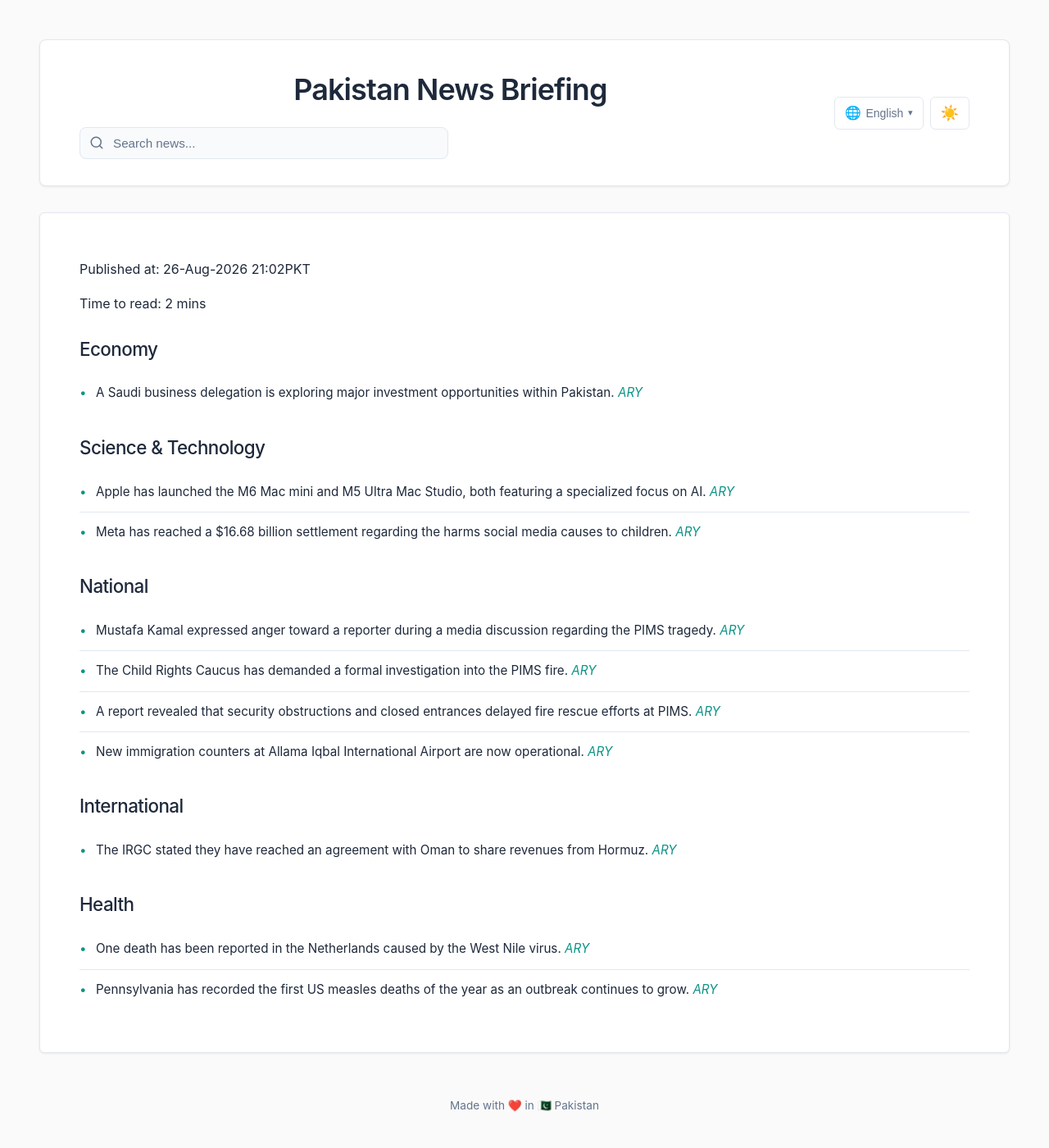
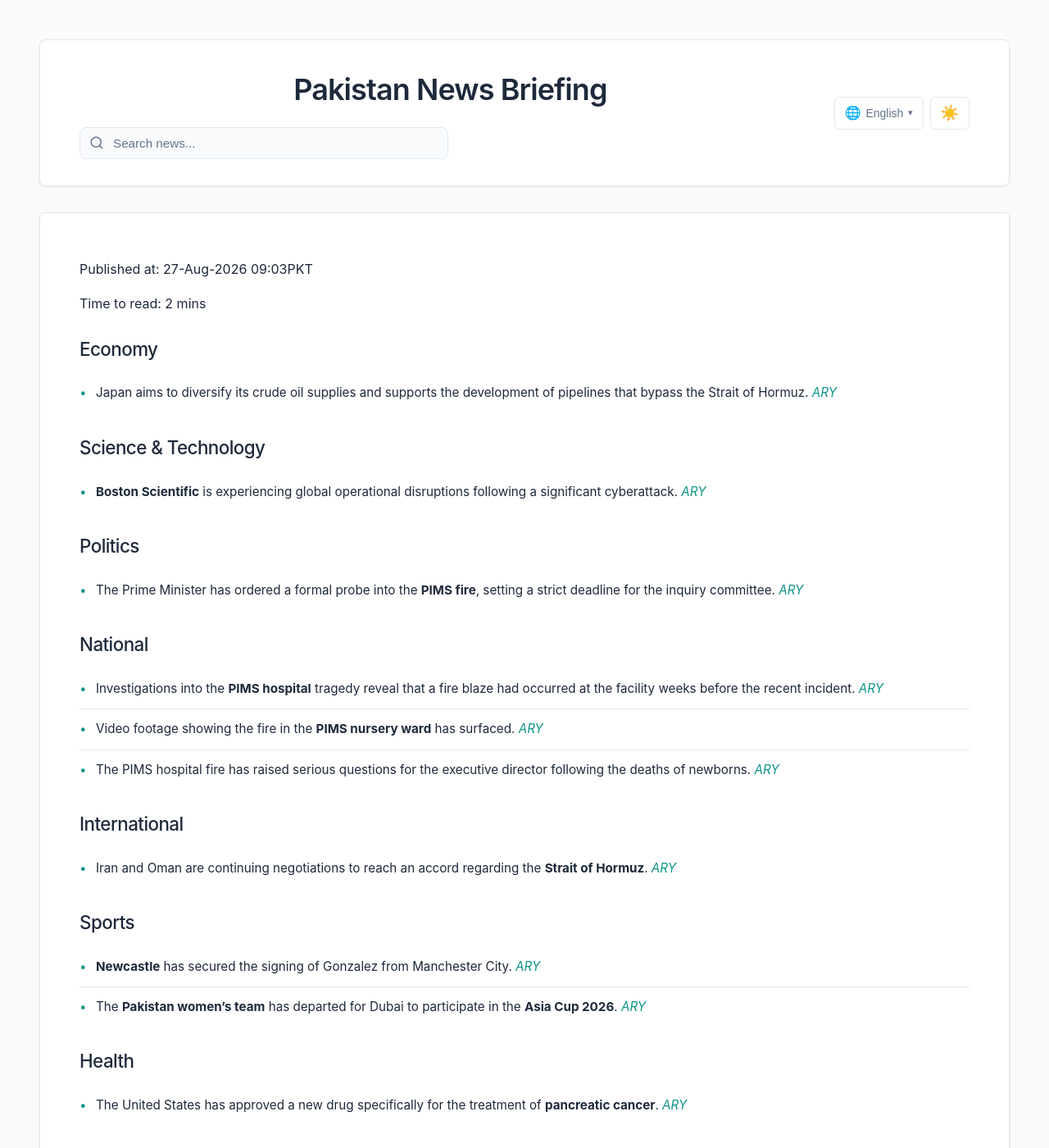
Before and after one commit to zsubzwary/news, a Jekyll site: the page built from en/index.md, in a window 1280 px wide and 1400 px high. Shown: the whole window at 82% size. Built offline with Jekyll 4.4.1, drawn with Linux system fonts in a browser that asks for light colours; some web fonts are replaced; comment, search, counter and statistics services are not loaded.

Commit message:
DateTime; 2026-08-27T04:03:21.544Z

```diff
--- a/en/index.md
+++ b/en/index.md
@@ -4,26 +4,30 @@ title: Pakistan News Briefing
 lang: en
 ---
 
-Published at: 26-Aug-2026 21:02PKT
+Published at: 27-Aug-2026 09:03PKT
 
 Time to read: 2 mins
 
 ### Economy
-- A Saudi business delegation is exploring major investment opportunities within Pakistan. *[ARY](https://arynews.tv/saudi-business-delegation-eyes-major-investment-opportunities-in-pakistan)*
+- Japan aims to diversify its crude oil supplies and supports the development of pipelines that bypass the Strait of Hormuz. *[ARY](https://arynews.tv/japan-to-diversify-crude-supplies-back-pipelines-that-bypass-hormuz)*
 
 ### Science & Technology
-- Apple has launched the M6 Mac mini and M5 Ultra Mac Studio, both featuring a specialized focus on AI. *[ARY](https://arynews.tv/apple-m6-mac-mini-and-m5-ultra-mac-studio-launch-with-ai-focus)*
-- Meta has reached a $16.68 billion settlement regarding the harms social media causes to children. *[ARY](https://arynews.tv/meta-reaches-16-68-billion-settlement-over-social-media-harms-to-children)*
+- **Boston Scientific** is experiencing global operational disruptions following a significant cyberattack. *[ARY](https://arynews.tv/boston-scientific-hit-by-cyberattack-global-operations-affected)*
+
+### Politics
+- The Prime Minister has ordered a formal probe into the **PIMS fire**, setting a strict deadline for the inquiry committee. *[ARY](https://arynews.tv/pm-orders-pims-fire-probe-as-inquiry-committee-gets-strict-deadline)*
 
 ### National
-- Mustafa Kamal expressed anger toward a reporter during a media discussion regarding the PIMS tragedy. *[ARY](https://arynews.tv/mustafa-kamal-gets-angry-at-reporter-amid-pims-tragedy-media-talk)*
-- The Child Rights Caucus has demanded a formal investigation into the PIMS fire. *[ARY](https://arynews.tv/child-rights-caucus-demands-pims-fire-probe)*
-- A report revealed that security obstructions and closed entrances delayed fire rescue efforts at PIMS. *[ARY](https://arynews.tv/security-obstructions-and-closed-entrances-delayed-pims-fire-rescue-report-reveals)*
-- New immigration counters at Allama Iqbal International Airport are now operational. *[ARY](https://arynews.tv/allama-iqbal-international-airports-new-immigration-counters-now-operational)*
+- Investigations into the **PIMS hospital** tragedy reveal that a fire blaze had occurred at the facility weeks before the recent incident. *[ARY](https://arynews.tv/pims-saw-blaze-weeks-before-wednesday-tragedy)*
+- Video footage showing the fire in the **PIMS nursery ward** has surfaced. *[ARY](https://arynews.tv/pims-nursery-ward-fire-video-surfaces)*
+- The PIMS hospital fire has raised serious questions for the executive director following the deaths of newborns. *[ARY](https://arynews.tv/pims-hospital-fire-raises-tough-questions-for-executive-director-over-newborn-deaths)*
 
 ### International
-- The IRGC stated they have reached an agreement with Oman to share revenues from Hormuz. *[ARY](https://arynews.tv/irgc-say-agreed-with-oman-to-share-revenues-from-hormuz)*
+- Iran and Oman are continuing negotiations to reach an accord regarding the **Strait of Hormuz**. *[ARY](https://arynews.tv/iran-and-oman-still-working-on-strait-of-hormuz-accord-says-senior-iranian-source)*
+
+### Sports
+- **Newcastle** has secured the signing of Gonzalez from Manchester City. *[ARY](https://arynews.tv/newcastle-land-gonzalez-from-manchester-city)*
+- The **Pakistan women’s team** has departed for Dubai to participate in the **Asia Cup 2026**. *[ARY](https://arynews.tv/pakistan-womens-team-leaves-for-dubai-to-participate-in-asia-cup-2026)*
 
 ### Health
-- One death has been reported in the Netherlands caused by the West Nile virus. *[ARY](https://arynews.tv/west-nile-virus-infection-causes-one-death-in-the-netherlands)*
-- Pennsylvania has recorded the first US measles deaths of the year as an outbreak continues to grow. *[ARY](https://arynews.tv/pennsylvania-reports-first-us-measles-deaths-this-year-as-outbreak-grows)*
+- The United States has approved a new drug specifically for the treatment of **pancreatic cancer**. *[ARY](https://arynews.tv/rasonque-us-approves-drug-for-pancreatic-cancer)*
```
